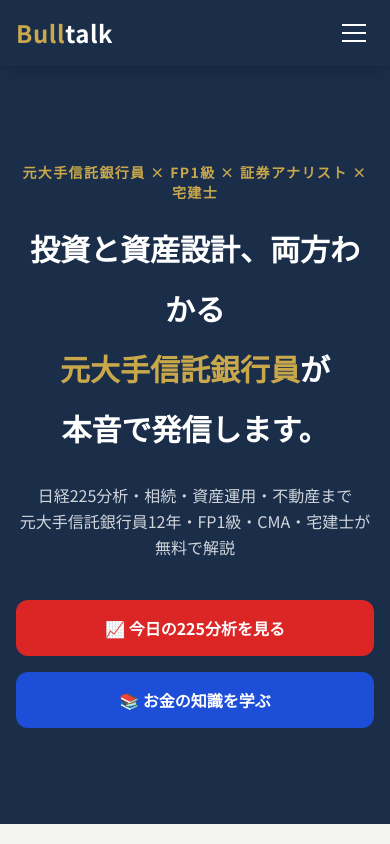
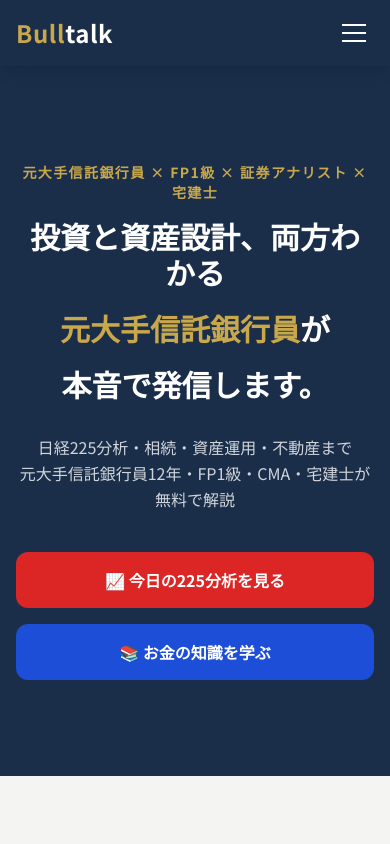
Before and after one commit to tanima3232-eng/bulltalk, a Next.js app: page / in a window 390 px wide. Shown: the top 844 px of the page. Built offline with nearby package versions, Linux system fonts and the light colour scheme.

Commit message:
fix: h1各行をblock+mb-5で分割し行間を確実に拡大（両ページ）

```diff
--- a/app/market/page.tsx
+++ b/app/market/page.tsx
@@ -21,12 +21,10 @@ export default async function MarketPage() {
         <section className="bg-navy text-white py-20 px-4">
           <div className="max-w-4xl mx-auto text-center">
             <p className="text-gold text-sm font-bold uppercase tracking-widest mb-6">毎日場引け前に更新</p>
-            <h1 className="font-bold mb-8" style={{lineHeight: "1.6"}}>
-              {/* 1行目 */}
-              <span className="block text-4xl md:text-6xl text-white">
+            <h1 className="font-bold mb-8">
+              <span className="block text-4xl md:text-6xl text-white mb-5">
                 勝ちたい奴、
               </span>
-              {/* 2行目：長いので自然に右に広がる */}
               <span className="block text-4xl md:text-6xl">
                 俺について
                 <span className="text-gold" style={{fontSize: "1.15em"}}>来い</span>
--- a/app/page.tsx
+++ b/app/page.tsx
@@ -19,10 +19,10 @@ export default function HomePage() {
         <section className="bg-navy text-white py-24 px-4">
           <div className="max-w-4xl mx-auto text-center">
             <p className="text-gold text-sm font-bold uppercase tracking-widest mb-4">元大手信託銀行員 × FP1級 × 証券アナリスト × 宅建士</p>
-            <h1 className="text-3xl md:text-5xl font-bold leading-loose mb-6">
-              投資と資産設計、両方わかる<br />
-              <span className="text-gold">元大手信託銀行員</span>が<br />
-              本音で発信します。
+            <h1 className="text-3xl md:text-5xl font-bold mb-8">
+              <span className="block mb-5">投資と資産設計、両方わかる</span>
+              <span className="block mb-5"><span className="text-gold">元大手信託銀行員</span>が</span>
+              <span className="block">本音で発信します。</span>
             </h1>
             <p className="text-white/80 text-base md:text-lg leading-relaxed mb-10 max-w-2xl mx-auto">
               日経225分析・相続・資産運用・不動産まで<br />
```
